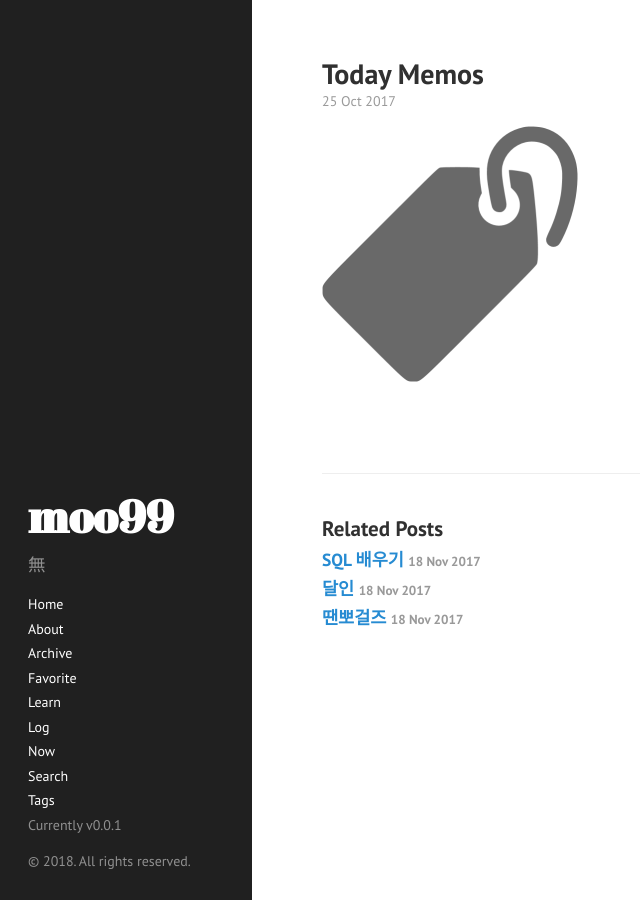
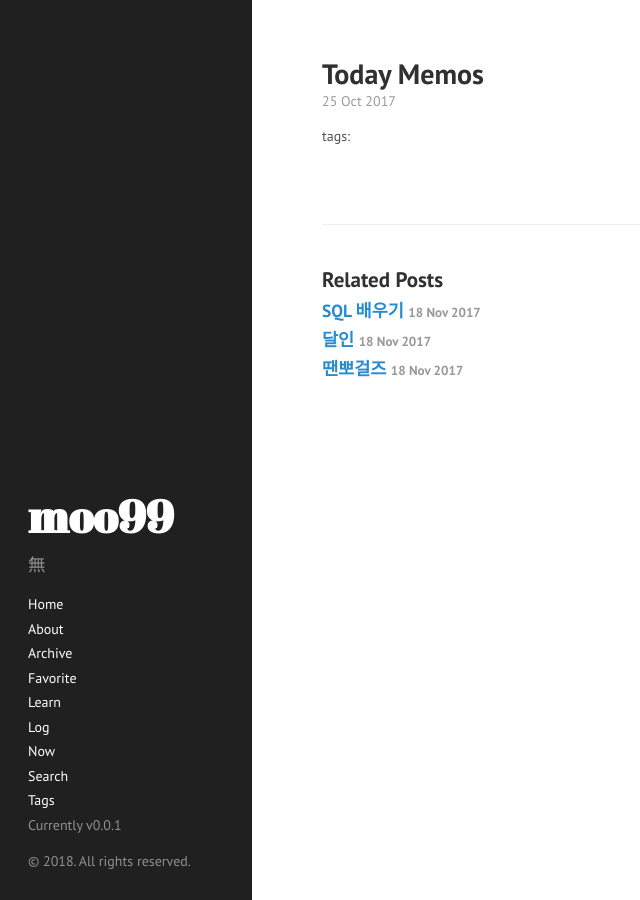
Before and after one commit to walterkwon/BAK_moo99.github.io, a Jekyll site: the page built from _posts/2017/2017-10-25-today-memos.md, in a window 1280 px wide. Shown: the whole page, without its empty margins (0-640 px from the left). Built offline with Jekyll 4.4.1, drawn with Linux system fonts in a browser that asks for light colours.

Commit message:
Update post_tags.html

```diff
--- a/_includes/post_tags.html
+++ b/_includes/post_tags.html
@@ -1,4 +1,4 @@
-<img src="/images/tag-256.png" alt="Tags: " class="tag-img"/>
+tags:
 <div class="post-tags">
   {% if post %}
     {% assign tags = post.tags %}
```
